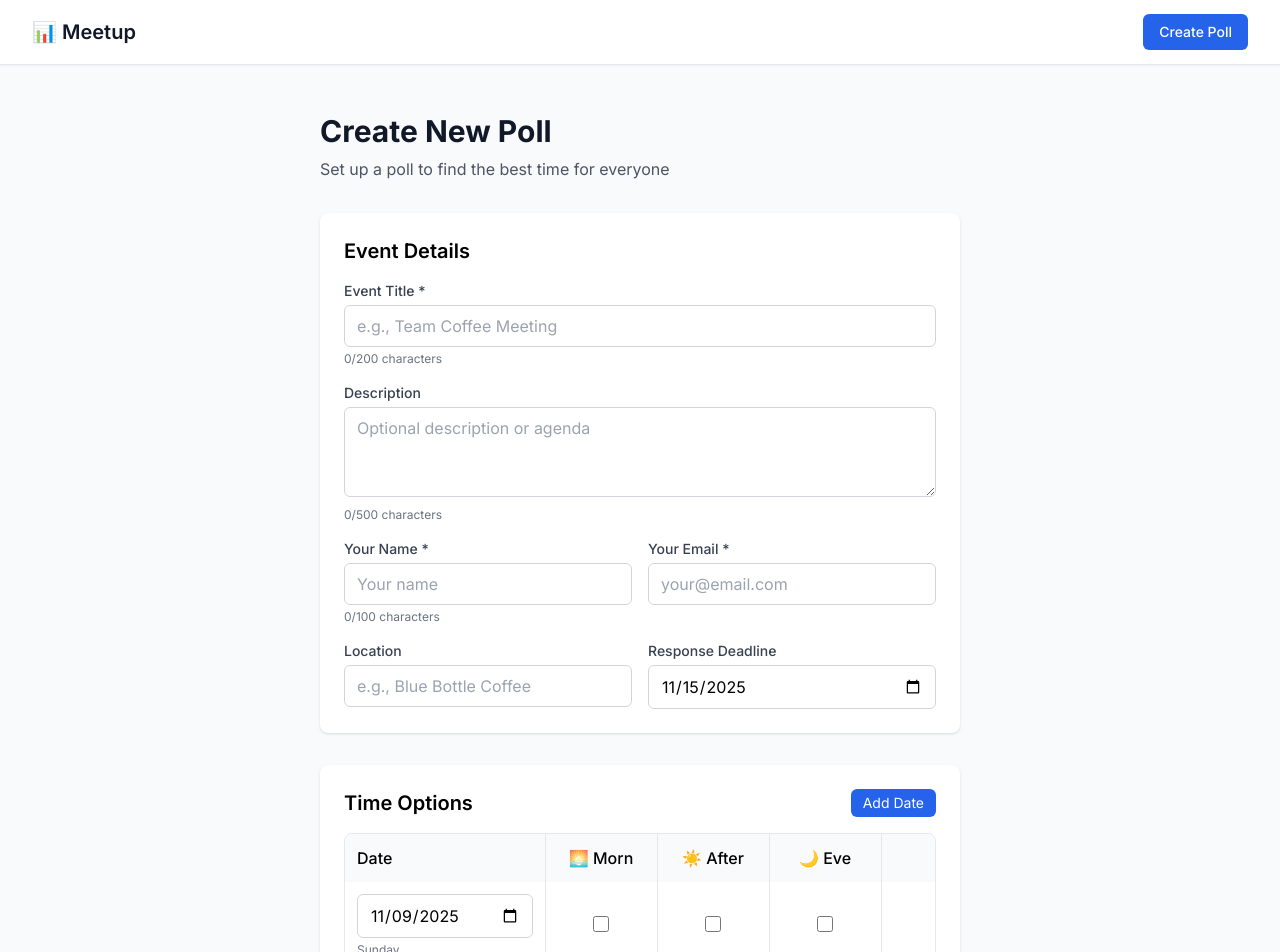
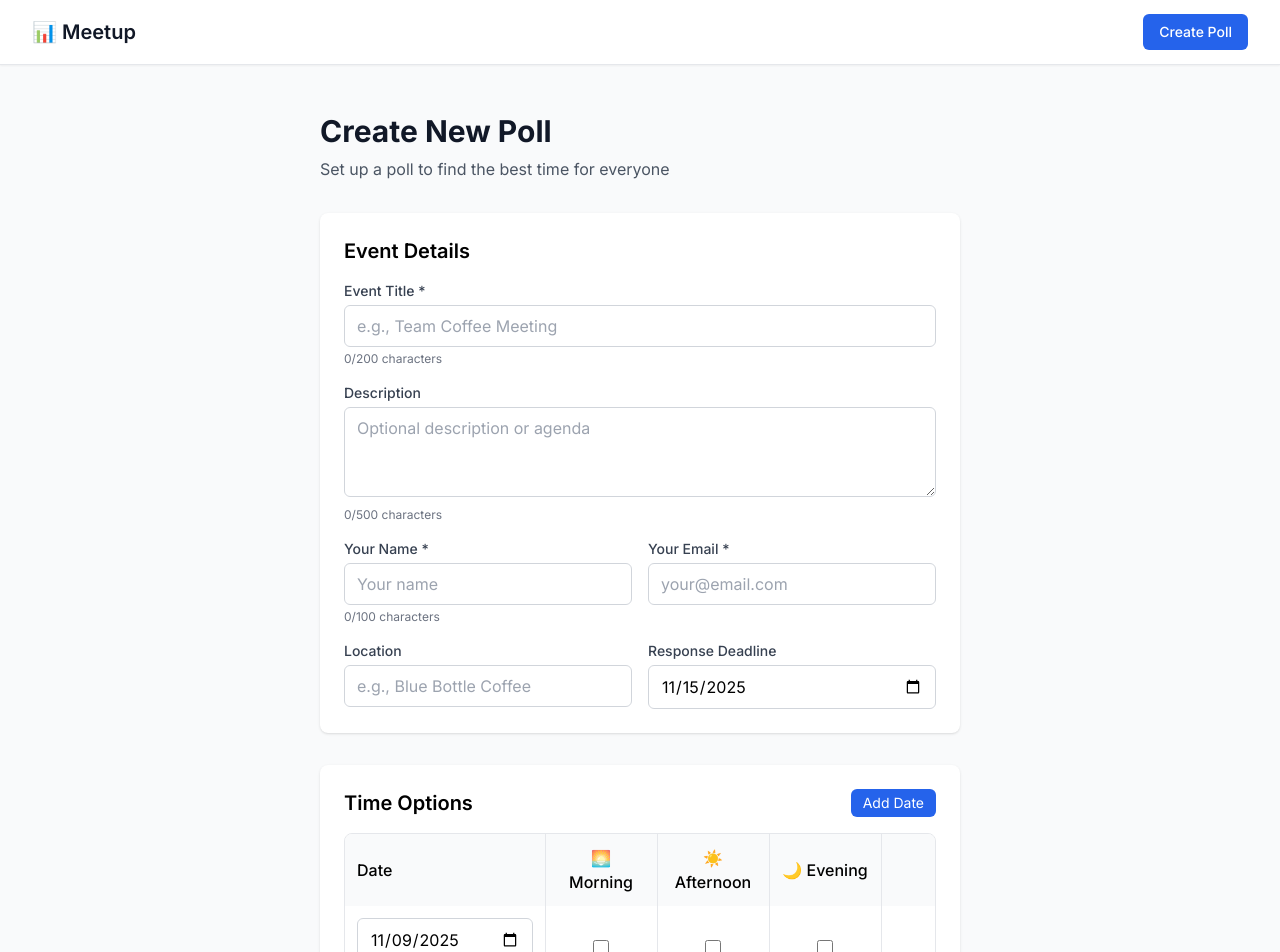
Before and after one commit to numstro/meet, a Next.js app: page /create in a window 1280 px wide. Shown: the top 952 px of the page. Built offline with nearby package versions, Linux system fonts and the light colour scheme; no server answers.

Commit message:
Restore emojis and full time labels on mobile
UI improvements:
- Show emojis on all screen sizes
- Full labels: Morning, Afternoon, Evening (not abbreviated)
- Keep optimized column widths and spacing

Result:
- More visual appeal with emojis
- Clear time period labels on mobile and desktop

```diff
--- a/app/create/page.tsx
+++ b/app/create/page.tsx
@@ -462,13 +462,13 @@ export default function CreatePollPage() {
                     Date
                   </th>
                   <th className="text-center p-2 sm:p-3 border-r border-gray-200 font-medium w-16 sm:w-28">
-                    <span className="hidden sm:inline">🌅 </span>Morn
+                    🌅 Morning
                   </th>
                   <th className="text-center p-2 sm:p-3 border-r border-gray-200 font-medium w-16 sm:w-28">
-                    <span className="hidden sm:inline">☀️ </span>After
+                    ☀️ Afternoon
                   </th>
                   <th className="text-center p-2 sm:p-3 border-r border-gray-200 font-medium w-16 sm:w-28">
-                    <span className="hidden sm:inline">🌙 </span>Eve
+                    🌙 Evening
                   </th>
                   <th className="text-center p-2 sm:p-3 font-medium w-10 sm:w-16">
                   </th>
```
